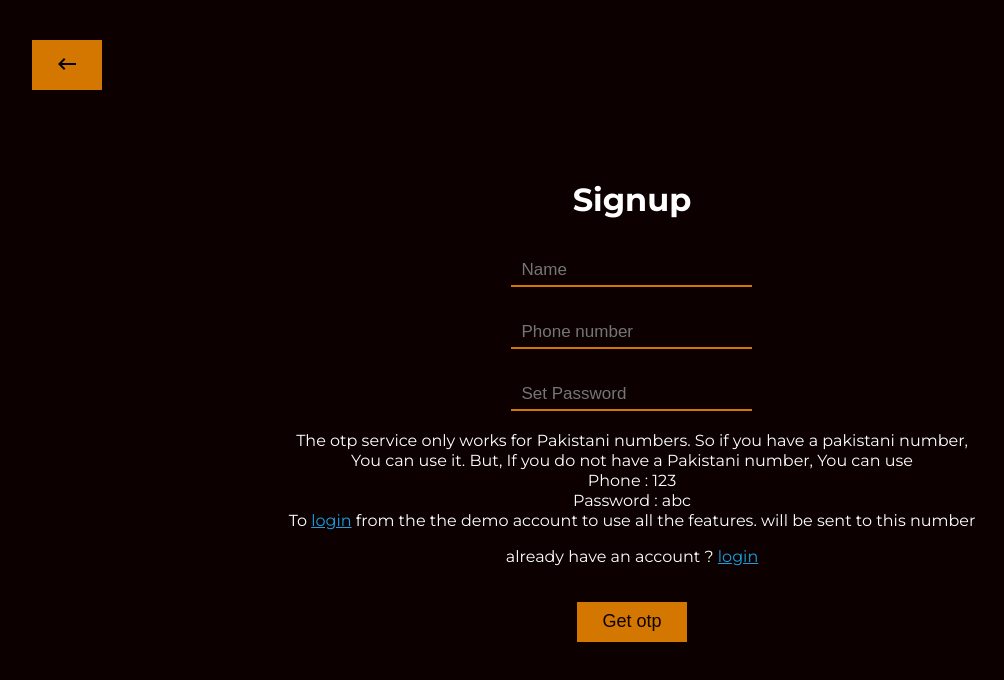
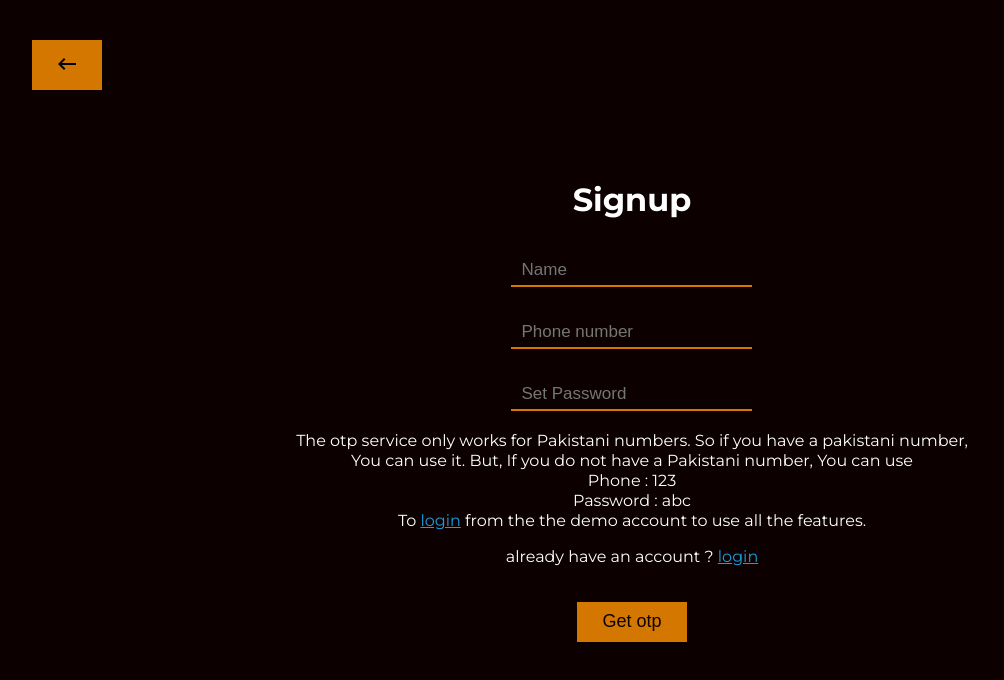
Before and after one commit to M-Uzair-dev/Cinemorphia, a React (Create React App) app: page /signup in a window 1280 px wide. Shown: the top 680 px of the page, without its empty margins (8-1012 px from the left). Built offline with nearby package versions, Linux system fonts and the light colour scheme.

Commit message:
Update Signup.js

```diff
--- a/src/Components/Signup.js
+++ b/src/Components/Signup.js
@@ -180,7 +180,7 @@ const Signup = () => {
               The otp service only works for Pakistani numbers. So if you have a pakistani number, <br/> You can use it.  But, If you do not have a Pakistani number, You can use <br/> Phone : 123 <br/> Password : abc <br/> To <Link style={{ color: "rgb(25, 158, 224)" }} to={"/login"}>
                 login
               </Link> from the the demo account to use all the features.
-              will be sent to this number
+
             </p>
             <p>
               already have an account ?{" "}
```
